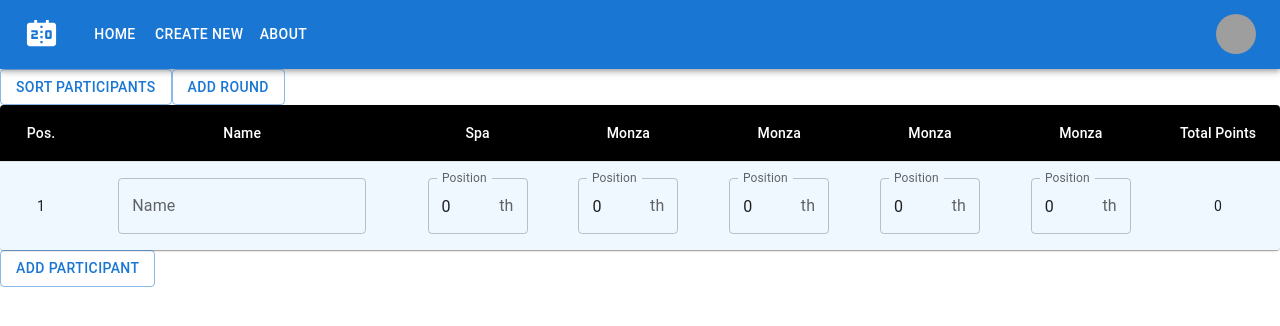
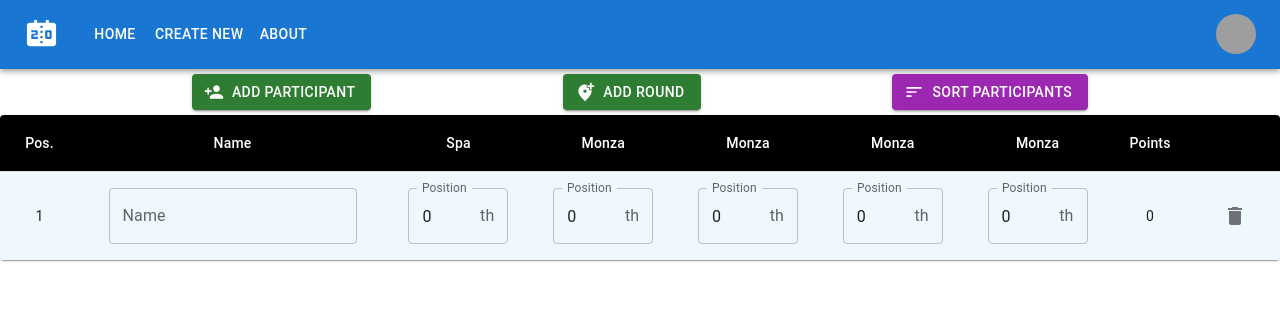
Before and after one commit to Navagiasostis/simple-leaderboard, a React (Create React App) app: page / in a window 1280 px wide. Both pictures are taken after a click on the button "ADD PARTICIPANT". Shown: the top 326 px of the page. Built offline with nearby package versions, Linux system fonts and the light colour scheme; grey boxes are pictures that could not be loaded.

Commit message:
Add delete button and fix styling Fix a bug on non existant positions

```diff
--- a/src/leaderboard/Components/ContestantRow.tsx
+++ b/src/leaderboard/Components/ContestantRow.tsx
@@ -13,8 +13,9 @@ import NameInputField from './NameInputField';
 import NumberInputField from './NumberInputField';
 import { PointsPerPosition } from '../Models/PointsPerPosition';
 import { RoundData } from '../Models/RoundData';
-import { Button, InputAdornment } from '@mui/material';
+import { Button, IconButton, InputAdornment } from '@mui/material';
 import '../Styles/Global.css';
+import DeleteIcon from '@mui/icons-material/Delete';
 
 const StyledTableCell = styled(TableCell)(({ theme }) => ({
     [`&.${tableCellClasses.head}`]: {
@@ -64,10 +65,12 @@ export const ContestantRow = ({contestant, position, contestants, setContestants
       ) => {
         const contestantToEdit = contestants.find(contestant => contestant.id === contestantId)!;
         const updatedValues = updatePoints(contestantToEdit, updatedPosition, roundId);
+        if(updatedValues?.points && updatedValues.updatedRoundData){
             const updatedContestants = contestants.map((person) =>
           person.id === contestantToEdit.id ? { ...person, points: updatedValues.points, roundData: updatedValues.updatedRoundData} : person
         );
         setContestants(updatedContestants);
+        }
       };
 
       const updatePoints = (contestant: Contestant, updatedPosition: number, roundId: string) => {
@@ -84,7 +87,7 @@ export const ContestantRow = ({contestant, position, contestants, setContestants
           updatedRoundData.push(newRoundData);
           return {points, updatedRoundData}
         }
-
+        if(!currentRoundData) return
         const previousPosition = pointsPerPosition.find(pos => currentRoundData!.position === pos.position);
         if(previousPosition && newPosition){
           points = contestant.points - previousPosition.points + newPosition.points;
@@ -112,7 +115,12 @@ export const ContestantRow = ({contestant, position, contestants, setContestants
         }
       }
 
-    return (<>
+    const deleteContestant = () =>{
+        setContestants(contestants.filter((person) => {return person !== contestant;}));
+    }
+
+    return (
+        <>
             <StyledTableRow style={{overflow:"scroll"}} key={contestant.id} sx={{maxWidth:"200px"}}>
                 <StyledTableCell className='position_cell' align="center">{ position + 1}</StyledTableCell>
                 <StyledTableCell className='name_cell' align="center">
@@ -141,6 +149,12 @@ export const ContestantRow = ({contestant, position, contestants, setContestants
                     />
                 }</StyledTableCell>))}
                 <StyledTableCell className='points_cell' align="center">{contestant.points}</StyledTableCell>
+                <StyledTableCell className='delete_cell' align="center">{
+                    <IconButton aria-label="delete" onClick={deleteContestant}>
+                        <DeleteIcon />
+                    </IconButton>
+                }
+                </StyledTableCell>
             </StyledTableRow>
         </>
     )
--- a/src/leaderboard/Components/Table.tsx
+++ b/src/leaderboard/Components/Table.tsx
@@ -16,6 +16,9 @@ import { RoundData } from '../Models/RoundData';
 import { Button, InputAdornment, makeStyles } from '@mui/material';
 import { ContestantRow } from './ContestantRow';
 import '../Styles/Global.css';
+import SortIcon from '@mui/icons-material/Sort';
+import PersonAddIcon from '@mui/icons-material/PersonAdd';
+import AddLocationAltIcon from '@mui/icons-material/AddLocationAlt';
 
 const StyledTableCell = styled(TableCell)(({ theme }) => ({
   [`&.${tableCellClasses.head}`]: {
@@ -57,8 +60,12 @@ export const LeaderboardTable = ({contestants, setContestants, rounds, pointsPer
 
   return (
     <>
-      <Button variant="outlined" onClick={sortParticipants}>Sort Participants</Button>
-      <Button variant="outlined" onClick={sortParticipants}>Add Round</Button>
+    <div style={{marginTop:"5px", marginBottom:"5px", justifyContent:"space-evenly", width:"100%", alignItems:"center", display:"flex", flexDirection:"row"}}>
+      <Button color="success" variant="contained" onClick={addContestant} startIcon={<PersonAddIcon/>}>Add Participant</Button>
+      <Button color="success" variant="contained" onClick={sortParticipants} startIcon={<AddLocationAltIcon/>}>Add Round</Button>
+      <Button color="secondary"  variant="contained" onClick={sortParticipants} startIcon={<SortIcon/>}>Sort Participants</Button>
+    </div>
+
       <TableContainer component={Paper}>
         <Table aria-label="customized table">
           <TableHead>
@@ -66,7 +73,8 @@ export const LeaderboardTable = ({contestants, setContestants, rounds, pointsPer
               <StyledTableCell className='position_cell' align="center">Pos.</StyledTableCell>
               <StyledTableCell className='name_cell' align='center'>Name</StyledTableCell>
               {rounds.map((round, index) => (<StyledTableCell key={round.id} align="center">{round.name}</StyledTableCell>))}
-              <StyledTableCell className='points_cell' align="center">Total Points</StyledTableCell>
+              <StyledTableCell className='points_cell' align="center">Points</StyledTableCell>
+              <StyledTableCell className='delete_cell' align="center"></StyledTableCell>
             </TableRow>
           </TableHead>
           <TableBody>
@@ -82,7 +90,6 @@ export const LeaderboardTable = ({contestants, setContestants, rounds, pointsPer
           </TableBody>
         </Table>
       </TableContainer>
-      <Button variant="outlined" onClick={addContestant}>Add Participant</Button>
     </>
   );
 }
--- a/src/leaderboard/Styles/Global.css
+++ b/src/leaderboard/Styles/Global.css
@@ -29,8 +29,16 @@
 .points_cell{
     position: sticky;
     white-space: nowrap;
-    right: 0px;
-    padding-left: 400px;
+    right: 50px;
     z-index: 100;
     background-color: aliceblue;
 }
+
+.delete_cell{
+    position: sticky;
+    white-space: nowrap;
+    right: 0px;
+    z-index: 99;
+    min-width: 50px;
+    background-color: aliceblue;
+}
```
Lines whose indentation alone changed are shown as unchanged.
